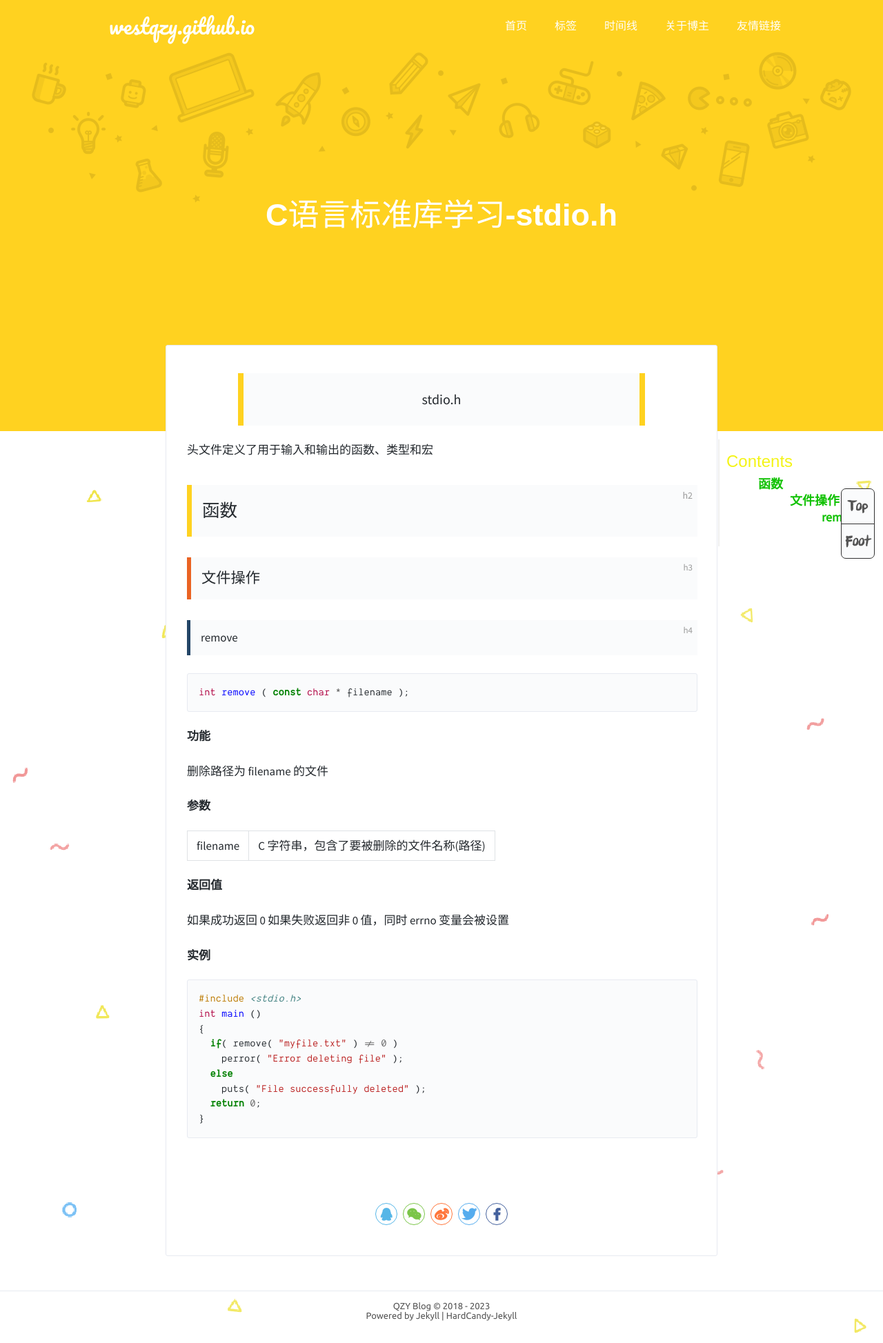
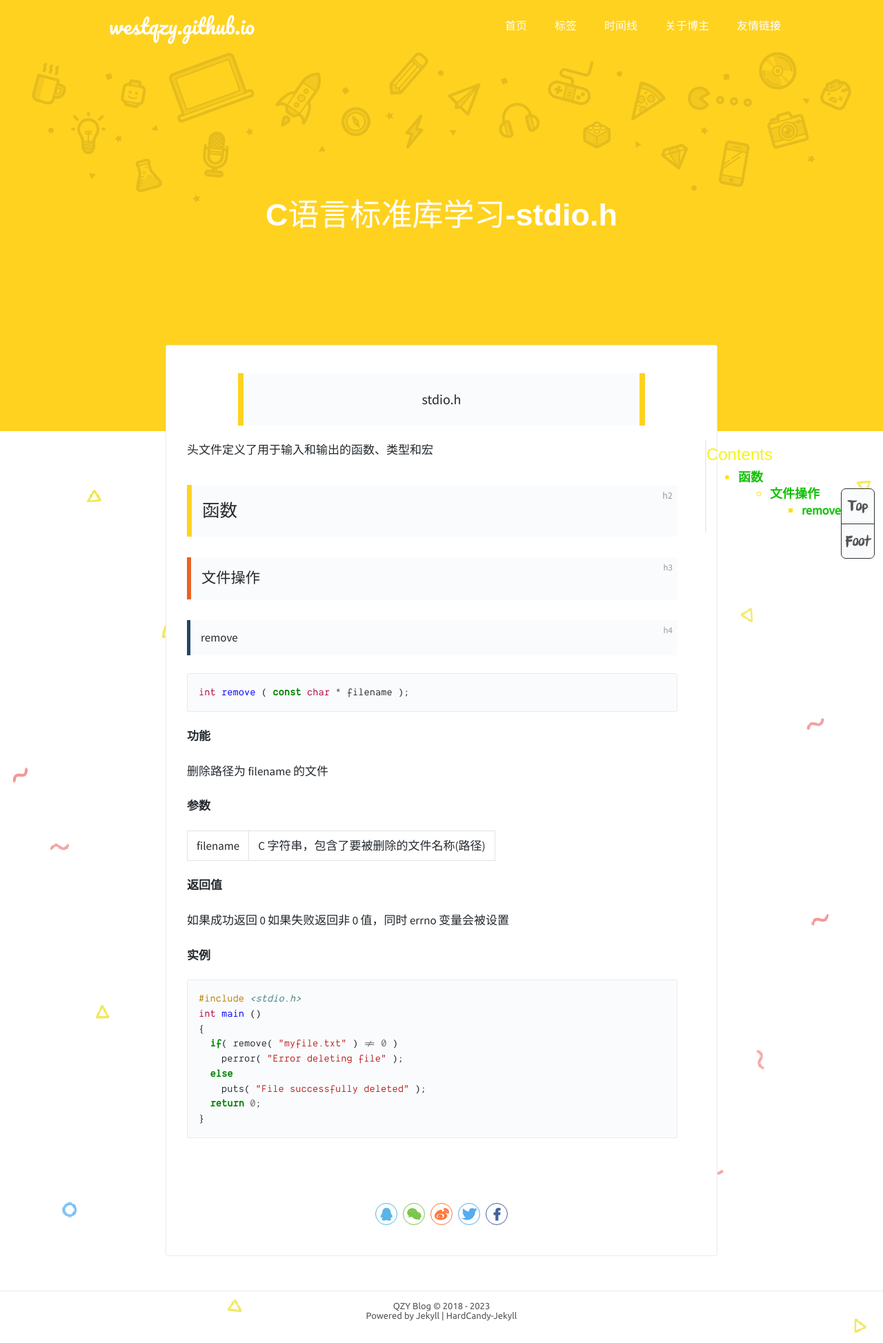
Before and after one commit to westqzy/westqzy.github.io11, a Jekyll site: the page built from _posts/2023-02-04-CL0.md, in a window 1280 px wide. Shown: the whole page at 69% size. Built offline with Jekyll 4.4.1, drawn with Linux system fonts in a browser that asks for light colours.

Commit message:
Update style.css

```diff
--- a/assets/css/style.css
+++ b/assets/css/style.css
@@ -1117,7 +1117,7 @@ a{
 
 
 .container {
-  width: 1070px;
+  width: 1020px;
   margin: 0 auto;
   display: flex;
   flex-direction: row;
@@ -1126,7 +1126,7 @@ a{
   width: 740px;
 }
 .container .table-of-contents {
-  padding: 10px;
+  padding: 0px;
   border-left: 2px solid #efefef;
   width: 280px;
   position: -webkit-sticky;
@@ -1134,7 +1134,7 @@ a{
   top: 80px;
   margin-bottom: 80px;
   height: fit-content;
-  margin-left: 30px;
+  margin-left: 40px;
 }
 .container .table-of-contents aa {
   font-family: fantasy;
@@ -1143,7 +1143,7 @@ a{
 }
 .container .table-of-contents ul {
   margin-left: 10px;
-  list-style-type: none;
+  list-style-type: revert;
   font-size: 18px;
   line-height: 24px;
   color: #ffe015;
@@ -1156,7 +1156,7 @@ a{
   text-decoration: underline;
 }
 
-@media screen and (max-width: 1070px) {
+@media screen and (max-width: 1020px) {
   .post-content .container {
     width: 100%;
   }
```
